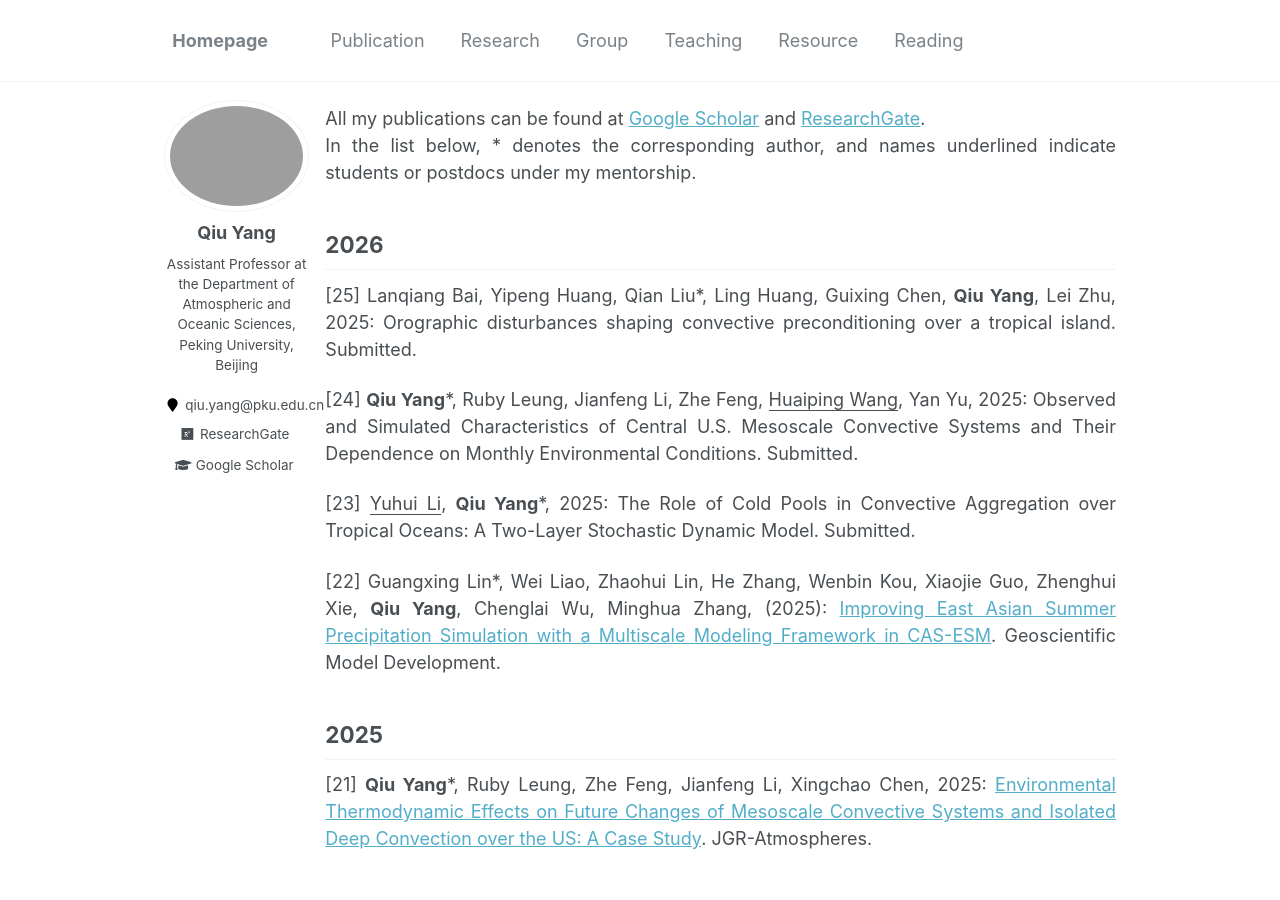
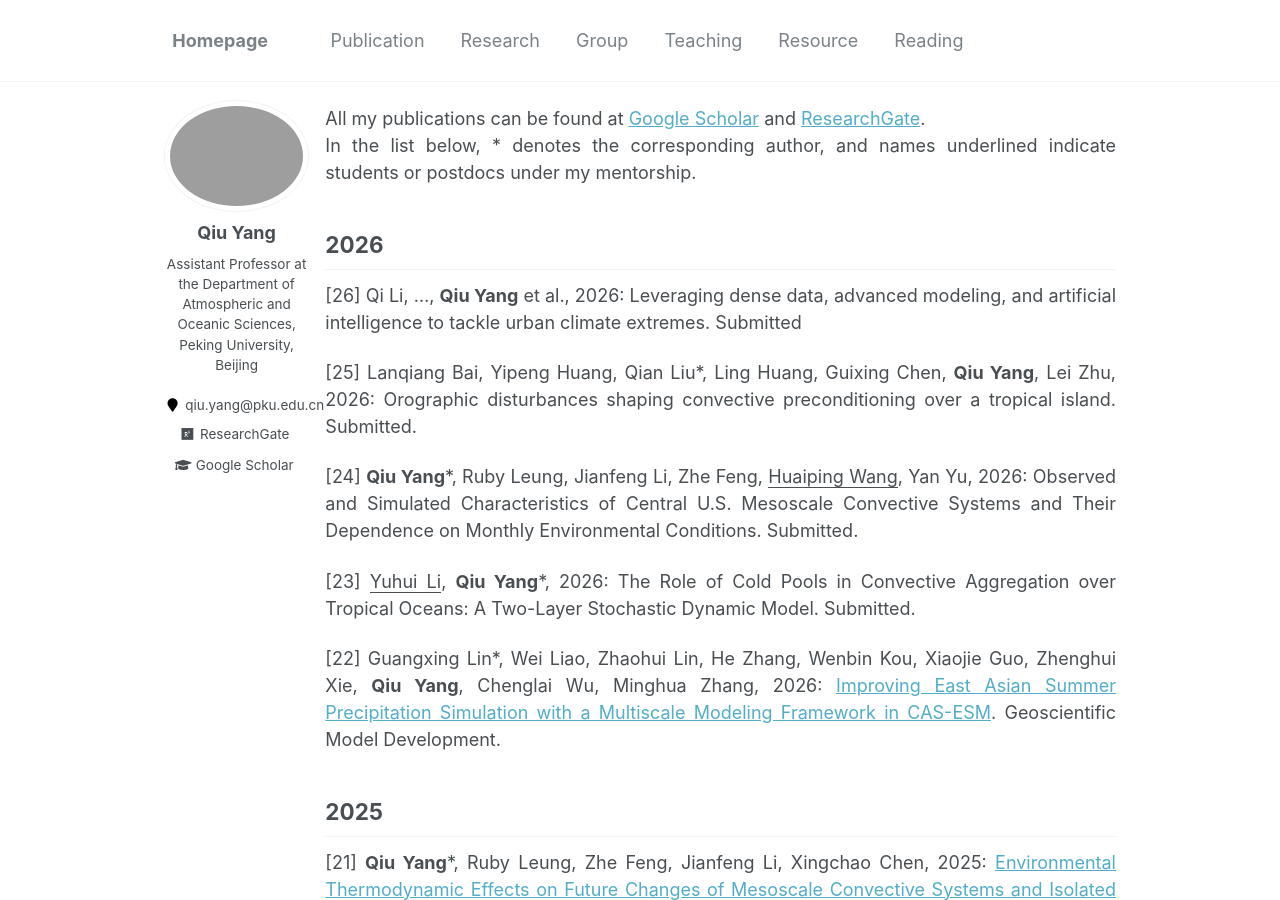
Before and after one commit to qiuyang50/qiuyang50.github.io, a Jekyll site: the page built from _pages/publication.md, in a window 1280 px wide and 900 px high. Built offline with Jekyll 4.4.1, drawn with Linux system fonts in a browser that asks for light colours.

Commit message:
Update publication.md

```diff
--- a/_pages/publication.md
+++ b/_pages/publication.md
@@ -9,13 +9,15 @@ In the list below, * denotes the corresponding author, and names underlined indi
 
 2026
 -
-[25] Lanqiang Bai, Yipeng Huang, Qian Liu*, Ling Huang, Guixing Chen, **Qiu Yang**, Lei Zhu, 2025: Orographic disturbances shaping convective preconditioning over a tropical island. Submitted.
+[26] Qi Li, ..., **Qiu Yang** et al., 2026: Leveraging dense data, advanced modeling, and artificial intelligence to tackle urban climate extremes. Submitted
 
-[24] **Qiu Yang***, Ruby Leung, Jianfeng Li, Zhe Feng, <ins>Huaiping Wang</ins>, Yan Yu, 2025: Observed and Simulated Characteristics of Central U.S. Mesoscale Convective Systems and Their Dependence on Monthly Environmental Conditions. Submitted.
+[25] Lanqiang Bai, Yipeng Huang, Qian Liu*, Ling Huang, Guixing Chen, **Qiu Yang**, Lei Zhu, 2026: Orographic disturbances shaping convective preconditioning over a tropical island. Submitted.
 
-[23] <ins>Yuhui Li</ins>, **Qiu Yang***, 2025: The Role of Cold Pools in Convective Aggregation over Tropical Oceans: A Two-Layer Stochastic Dynamic Model. Submitted.
+[24] **Qiu Yang***, Ruby Leung, Jianfeng Li, Zhe Feng, <ins>Huaiping Wang</ins>, Yan Yu, 2026: Observed and Simulated Characteristics of Central U.S. Mesoscale Convective Systems and Their Dependence on Monthly Environmental Conditions. Submitted.
 
-[22] Guangxing Lin*, Wei Liao, Zhaohui Lin, He Zhang, Wenbin Kou, Xiaojie Guo, Zhenghui Xie, **Qiu Yang**, Chenglai Wu, Minghua Zhang, (2025): [Improving East Asian Summer Precipitation Simulation with a Multiscale Modeling Framework in CAS-ESM](https://gmd.copernicus.org/articles/19/327/2026/). Geoscientific Model Development.
+[23] <ins>Yuhui Li</ins>, **Qiu Yang***, 2026: The Role of Cold Pools in Convective Aggregation over Tropical Oceans: A Two-Layer Stochastic Dynamic Model. Submitted.
+
+[22] Guangxing Lin*, Wei Liao, Zhaohui Lin, He Zhang, Wenbin Kou, Xiaojie Guo, Zhenghui Xie, **Qiu Yang**, Chenglai Wu, Minghua Zhang, 2026: [Improving East Asian Summer Precipitation Simulation with a Multiscale Modeling Framework in CAS-ESM](https://gmd.copernicus.org/articles/19/327/2026/). Geoscientific Model Development.
 
 2025
 -
```
